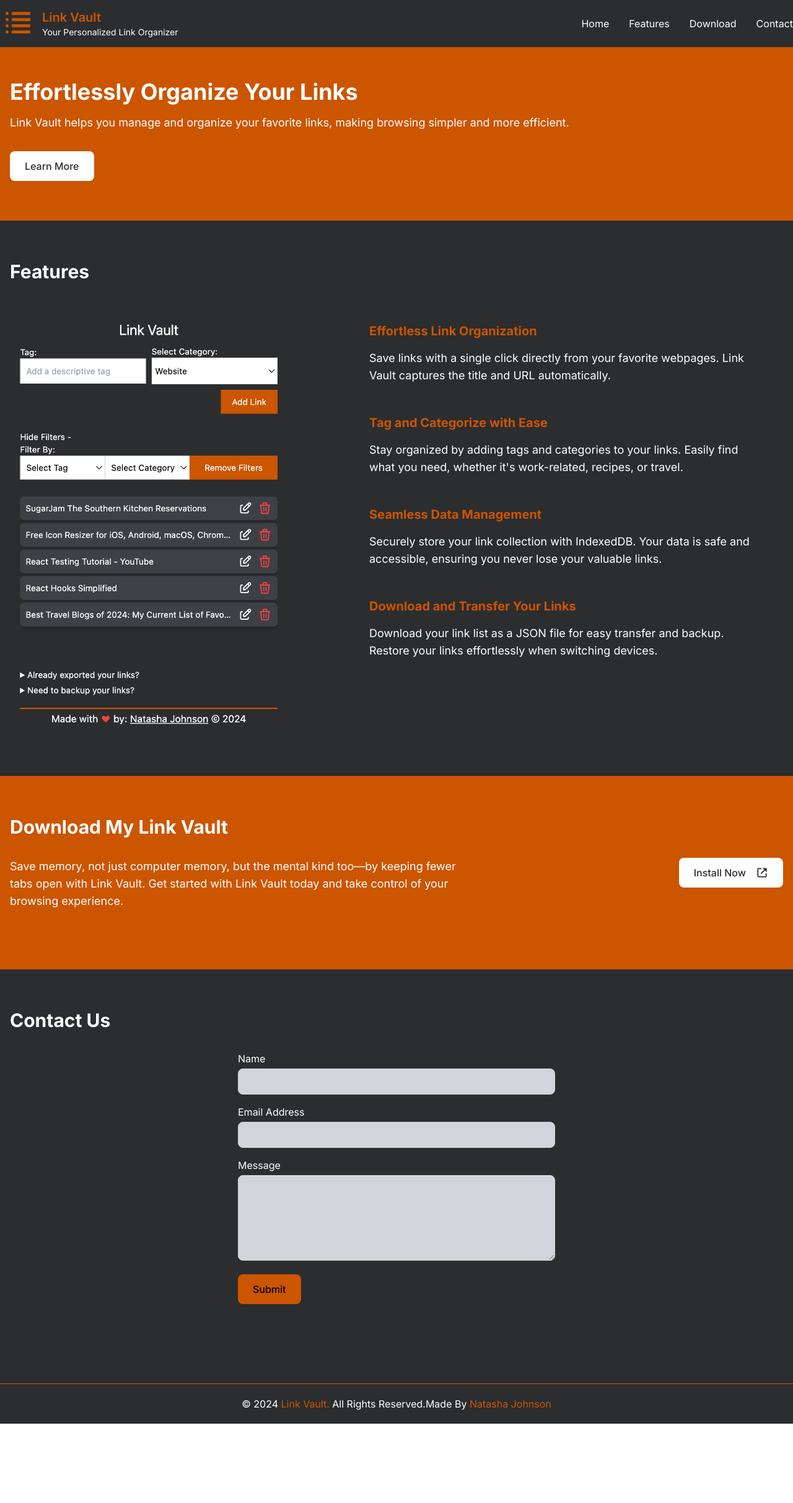
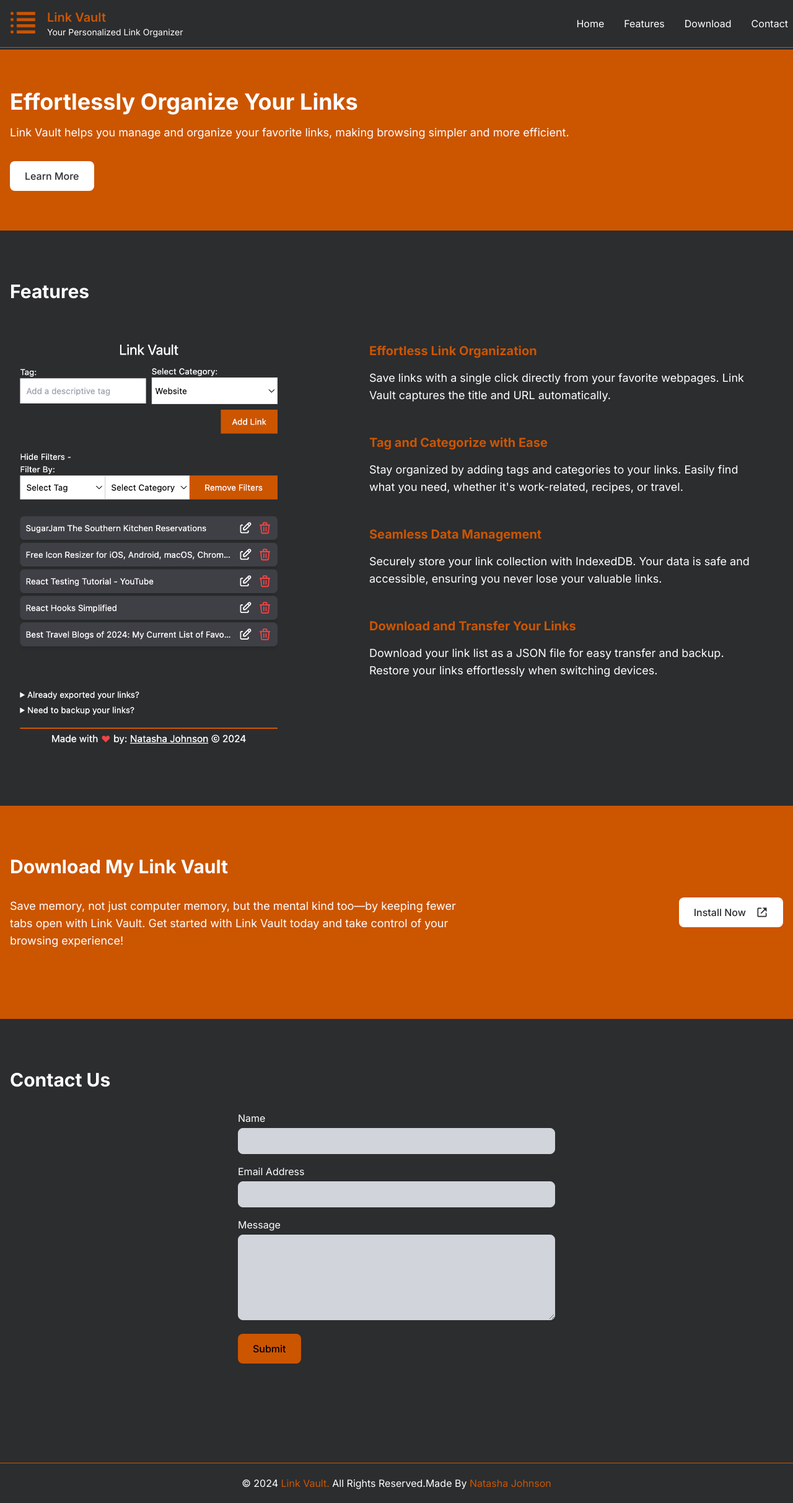
Before and after one commit to artsycoder533/link-vault-web, a Next.js app: page / in a window 1280 px wide. Shown: the whole page at 62% size. Before the commit the page ends 2297 px from the top, so only its background shows below. Built offline with nearby package versions, Linux system fonts and the light colour scheme; no server answers.

Commit message:
chore: increase padding to nav and page sections

```diff
--- a/src/app/components/Navbar.tsx
+++ b/src/app/components/Navbar.tsx
@@ -31,7 +31,7 @@ const Navbar = (props: Props) => {
   }, [open]);
 
   return (
-    <nav className="container flex items-center justify-between max-w-[1280px] w-[90vw] flex-col md:flex-row md:w-full mx-auto">
+    <nav className="container flex items-center justify-between max-w-[1280px] w-[90vw] flex-col md:flex-row md:w-full mx-auto px-2 2xl:px-0">
       <div className="flex items-center justify-between w-full md:w-auto">
         <Link href="#hero" className="flex items-center gap-2 flex-row" scroll={true}>
           <div className="w-[60px] h-[60px]">
--- a/src/app/page.tsx
+++ b/src/app/page.tsx
@@ -1,19 +1,18 @@
 "use client";
 import Link from "next/link";
-import { useForm } from "@formspree/react";
 import Image from "next/image";
 import { BiCheckCircle, BiLinkExternal } from "react-icons/bi";
 import screenshot from "../../public/screenshot.png";
+import { useForm } from "@formspree/react";
 
 const Home = () => {
   const [state, handleSubmit] = useForm(
     process.env.NEXT_PUBLIC_FORM_ID as string
   );
 
-
   return (
     <div className="bg-primary text-white">
-      <main className="py-16">
+      <main className="py-20">
         <section id="hero" className="bg-secondary text-white  py-16">
           <div className="flex flex-col container mx-auto max-w-[1280px] px-4">
             <h2 className="text-4xl font-bold mb-4">
@@ -33,7 +32,7 @@ const Home = () => {
           </div>
         </section>
 
-        <section id="features" className="py-16">
+        <section id="features" className="py-20">
           <div className="container mx-auto px-4 max-w-[1280px]">
             <h2 className="text-3xl font-bold mb-8">Features</h2>
             <div className="flex flex-col lg:flex-row justify-between lg:gap-8 lg:h-[700px]">
@@ -92,30 +91,36 @@ const Home = () => {
           </div>
         </section>
 
-        <section id="download" className="bg-secondary py-16">
+        <section id="download" className="bg-secondary py-20">
           <div className="flex flex-col container mx-auto px-4 max-w-[1280px]">
             <h2 className="text-3xl font-bold mb-8">Download My Link Vault</h2>
             <div className="flex flex-col lg:flex-row justify-between">
               <p className="text-lg mb-8 max-w-prose">
                 Save memory, not just computer memory, but the mental kind
                 too—by keeping fewer tabs open with Link Vault. Get started with
-                Link Vault today and take control of your browsing experience.
+                Link Vault today and take control of your browsing experience!
               </p>
               <Link
                 href="https://chromewebstore.google.com/detail/my-link-vault/cgnjhdifiiiaepjipolnodmeccccoekk?utm_source=ext_app_menu"
                 className="flex items-center gap-4 bg-white text-primary py-3 px-6 rounded-lg hover:bg-gray-400 transition duration-300 self-start font-medium"
                 scroll={true}
               >
-                Install Now <BiLinkExternal className="font-medium text-xl"/>
+                Install Now <BiLinkExternal className="font-medium text-xl" />
               </Link>
             </div>
           </div>
         </section>
 
-        <section id="contact" className="py-16 bg-primary">
+        <section id="contact" className="py-20 bg-primary">
           <div className="container mx-auto px-4 max-w-[1280px]">
             <h2 className="text-3xl font-bold mb-8">Contact Us</h2>
-            {state.succeeded ? <p className="flex items-center gap-2"><BiCheckCircle className="text-green-500 text-2xl"/> Your message has been sent!  We will be in touch with you soon!</p> : <form onSubmit={handleSubmit} className="max-w-lg mx-auto">
+            {state.succeeded ? (
+              <p className="flex items-center gap-2">
+                <BiCheckCircle className="text-green-500 text-2xl" /> Your
+                message has been sent! We will be in touch with you soon!
+              </p>
+            ) : (
+              <form onSubmit={handleSubmit} className="max-w-lg mx-auto">
                 <div className="mb-4">
                   <label htmlFor="name" className="block mb-1">
                     Name
@@ -159,7 +164,8 @@ const Home = () => {
                 >
                   {state.submitting ? "Submitting..." : "Submit"}
                 </button>
-            </form>}
+              </form>
+            )}
           </div>
         </section>
       </main>
```
Lines whose indentation alone changed are shown as unchanged.
